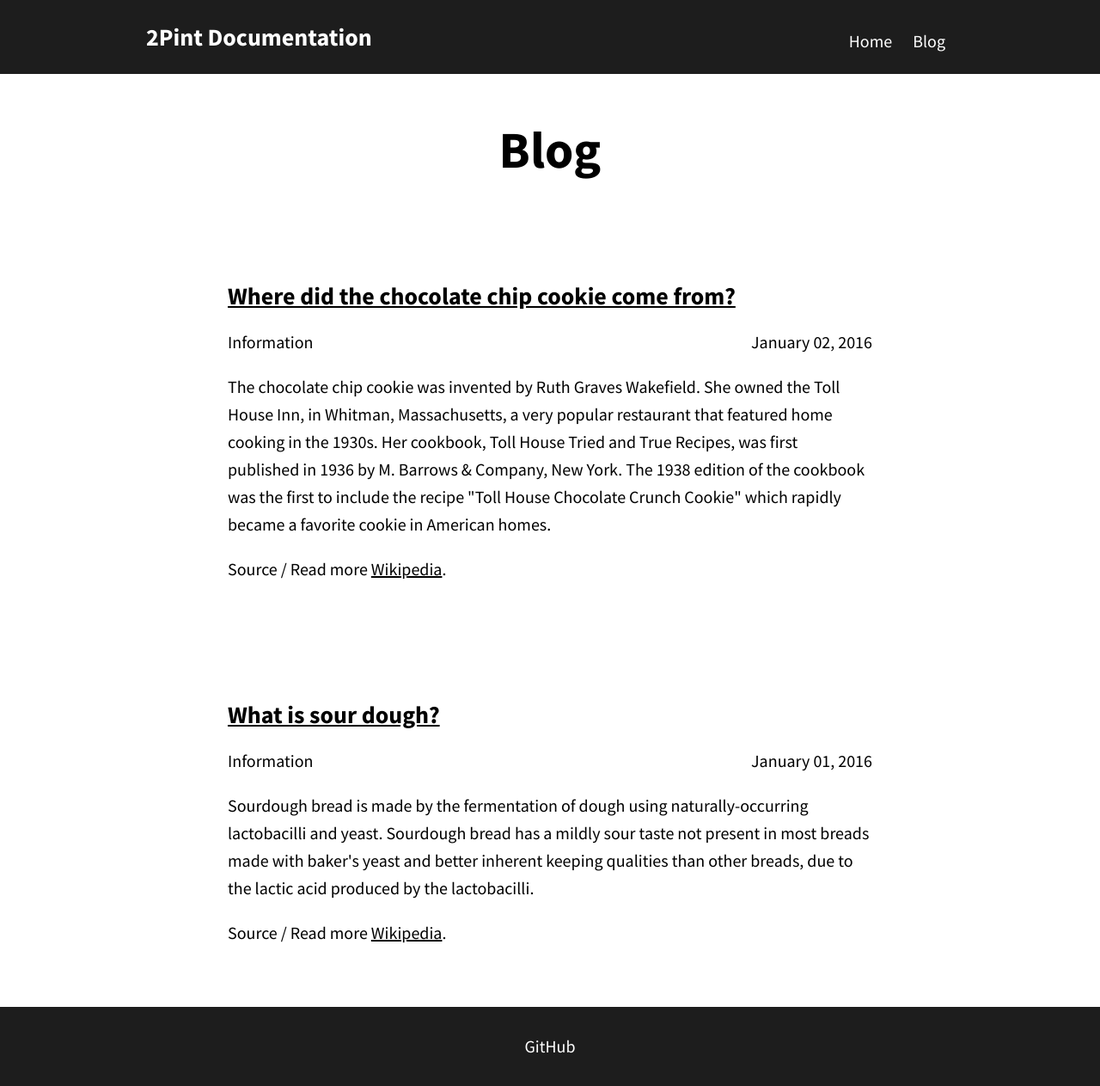
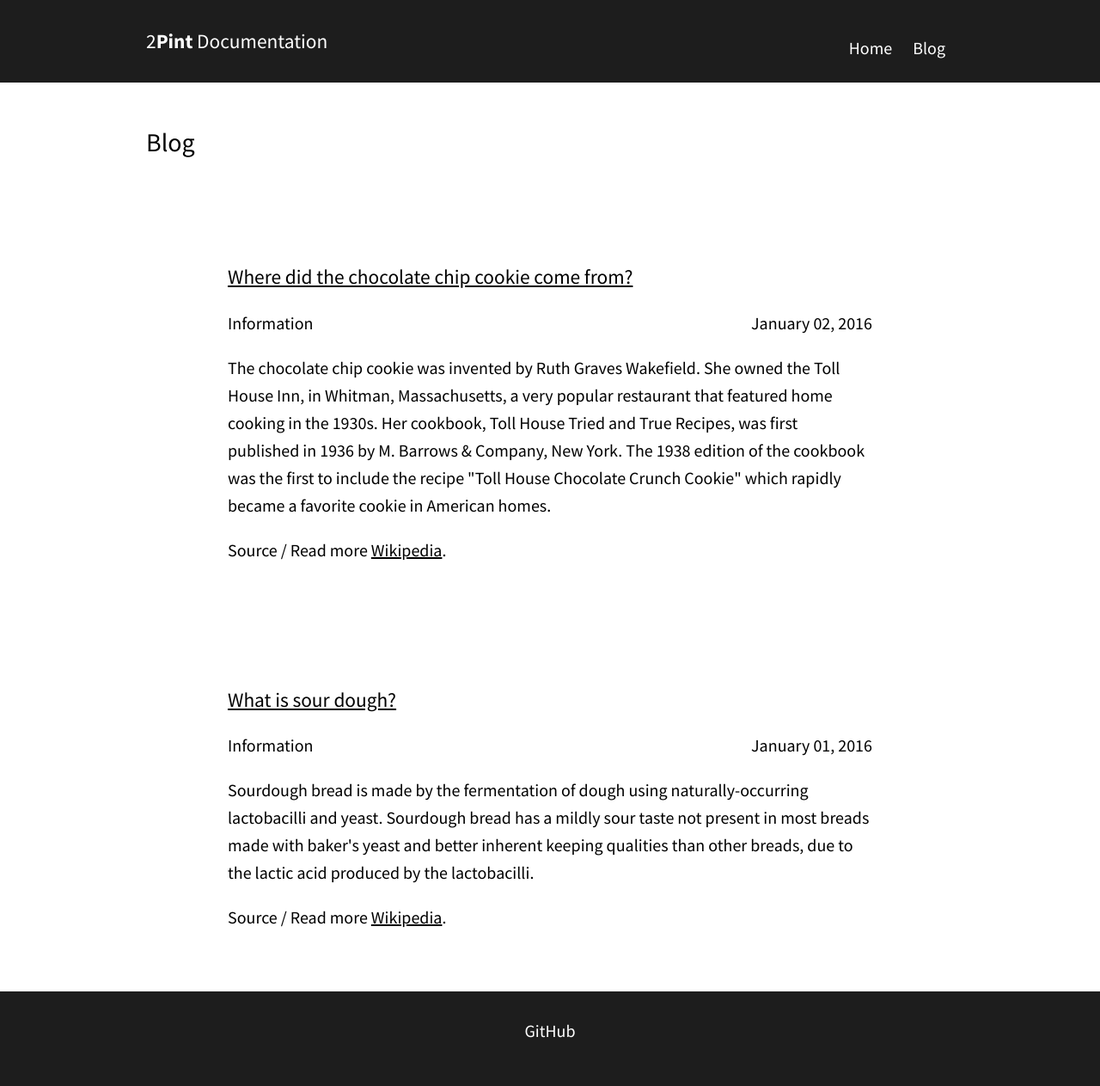
Before and after one commit to RoseSmithTest/2PintTest.github.io, a Jekyll site: the page built from blog.html, in a window 1280 px wide. Shown: the whole page at 86% size. Built offline with Jekyll 4.4.1, drawn with Linux system fonts in a browser that asks for light colours.

Commit message:
Update style.css

```diff
--- a/css/style.css
+++ b/css/style.css
@@ -25,13 +25,11 @@ h1 {
 }
 
 h2 {
-	font-size: 60px;
-	text-align: center;
+	font-weight: normal;
 }
 
 h3 {
-	font-size: 1.4em;
-	margin: 15px 0;
+	font-weight: normal;
 }
 
 img {
```
